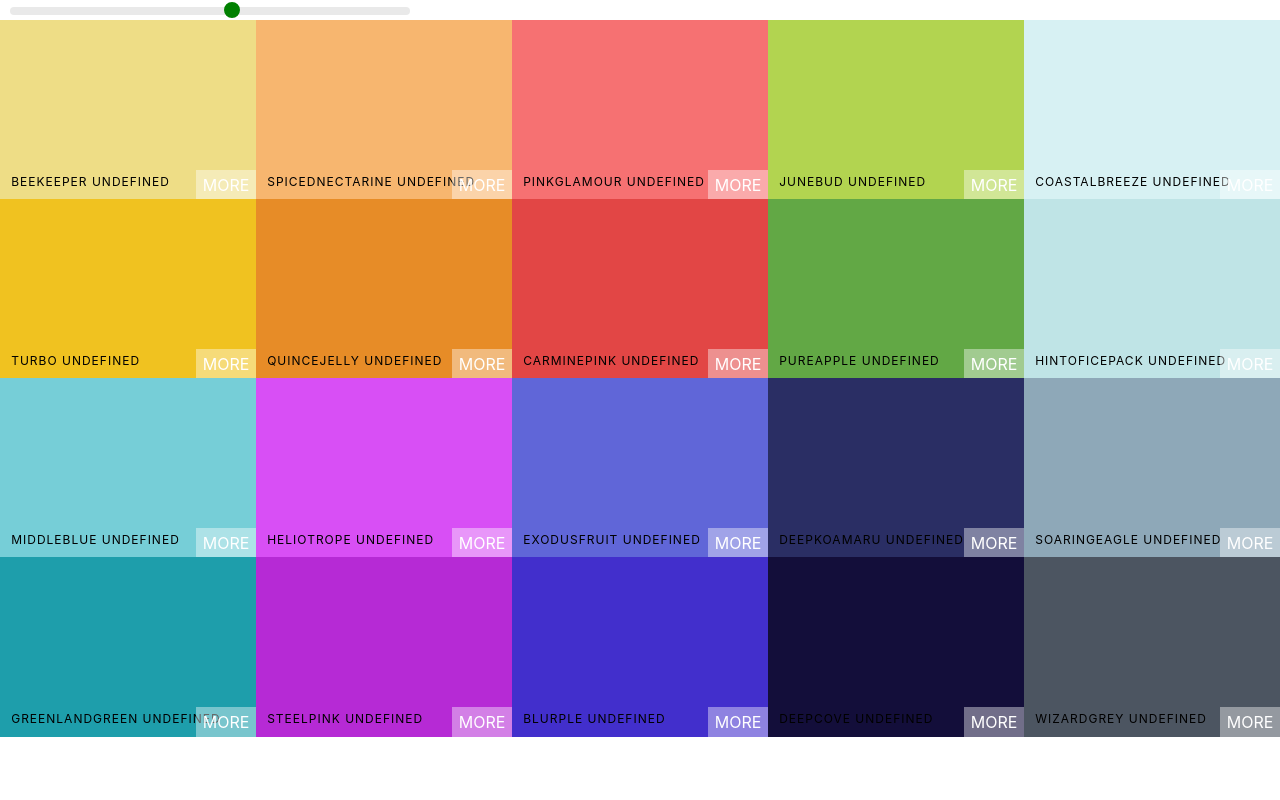
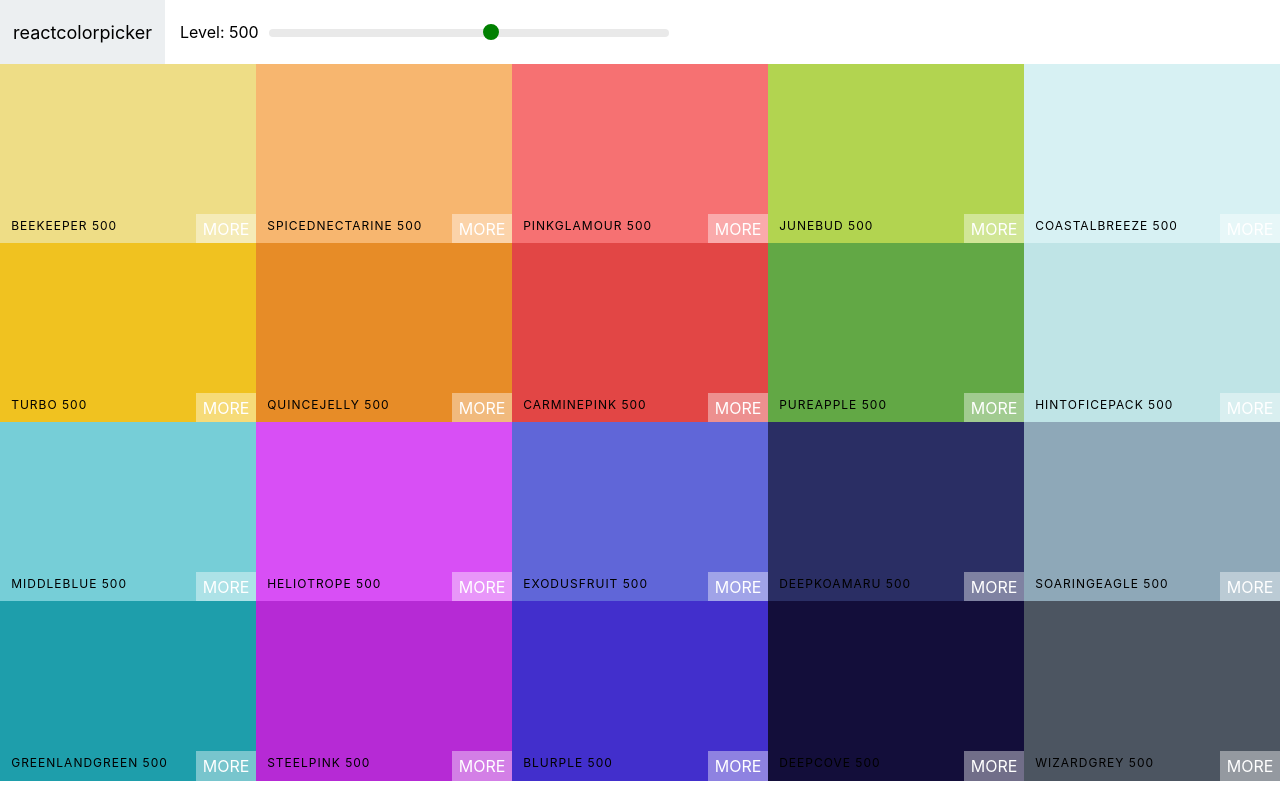
Before and after one commit to Jungir/color-react-project, a React (Create React App) app in the folder colors-app/: page / in a window 1280 px wide. Shown: the top 800 px of the page. Built offline with nearby package versions, Linux system fonts and the light colour scheme.

Commit message:
add navbar

```diff
--- /dev/null
+++ b/colors-app/src/Navbar.css
@@ -0,0 +1,43 @@
+.Navbar{
+    display: flex;
+    justify-content: flex-start;
+    align-items: center;
+    height: 8vh;
+}
+.logo{
+    margin-right: 15px;
+    padding: 2rem 13px;
+    font-size: 18px;
+    background: #eceff1;
+    font-family: -apple-system, BlinkMacSystemFont, 'Segoe UI', Roboto, Oxygen, Ubuntu, Cantarell, 'Open Sans', 'Helvetica Neue', sans-serif;
+    height: 100%;
+    display: flex;
+    align-items: center;
+}
+.logo a{
+    text-decoration: none;
+    color: #000;
+}
+.slider{
+    width: 400px;
+    margin: 0 10px;
+    display: inline-block;
+}
+
+.rc-slider-track{
+    background-color: transparent;
+}
+.rc-slider-rail{
+    height: 8px;
+}
+.rc-slider-handle,
+.rc-slider-handle:active,
+.rc-slider-handle:hover,
+.rc-slider-handle:focus{
+    background: green;
+    outline: none;
+    border: 2px solid green;
+    box-shadow: none;
+    width: 1rem;
+    height: 1rem;
+}
--- /dev/null
+++ b/colors-app/src/Navbar.js
@@ -0,0 +1,25 @@
+import React, { Component } from 'react'
+import Slider, { Range } from 'rc-slider';
+import 'rc-slider/assets/index.css';
+import "./Navbar.css"
+class Navbar extends Component {
+    render() {
+        const {level, changeLevel} = this.props;
+        return (
+            <header className="Navbar">
+            <div className="logo">
+                <a href="#">reactcolorpicker</a>
+            </div>
+            <div className="slider-container">
+                <span>Level: {level}</span>
+                <div className="slider">
+                    <Slider defaultValue={level} step={100} min={0} max={900} onAfterChange={changeLevel}/>
+                </div>
+            </div>
+
+            </header>
+        )
+    }
+}
+
+export default Navbar;
--- a/colors-app/src/Palette.css
+++ b/colors-app/src/Palette.css
@@ -4,26 +4,3 @@
 .Palette-colors{
     height: 90%;
 }
-.slider{
-    width: 400px;
-    margin: 0 10px;
-    display: inline-block;
-}
-
-.rc-slider-track{
-    background-color: transparent;
-}
-.rc-slider-rail{
-    height: 8px;
-}
-.rc-slider-handle,
-.rc-slider-handle:active,
-.rc-slider-handle:hover,
-.rc-slider-handle:focus{
-    background: green;
-    outline: none;
-    border: 2px solid green;
-    box-shadow: none;
-    width: 1rem;
-    height: 1rem;
-}
--- a/colors-app/src/Palette.js
+++ b/colors-app/src/Palette.js
@@ -1,7 +1,6 @@
 import React, { Component } from 'react'
 import ColorBox from './ColorBox';
-import Slider, { Range } from 'rc-slider';
-import 'rc-slider/assets/index.css';
+import Navbar from './Navbar';
 import './Palette.css';
 
 //indiv palets filled with 20 boxes
@@ -25,9 +24,7 @@ class Palette extends Component {
 
         return (
             <div className='Palette'>
-                <div className="slider">
-                    <Slider defaultValue={level} step={100} min={0} max={900} onAfterChange={this.changeLevel}/>
-                </div>
+                <Navbar level={level} changeLevel={this.changeLevel}/>
                 {/* Navbar goes here */}
                 <div className="Palette-colors">
                     {colorBoxes}
--- a/colors-app/src/colorHelpers.js
+++ b/colors-app/src/colorHelpers.js
@@ -18,7 +18,7 @@ function generatePalette(starterPalette){
         //push i into scale
         for (let i in scale){
             newPalette.colors[levels[i]].push({
-                name : `${color.name} ${levels.i}`,
+                name : `${color.name} ${i}00`,
                 id : color.name.toLowerCase().replace(/ /g, '-'),
                 hex : scale[i],
                 rgb : chroma(scale[i]).css(),
```
